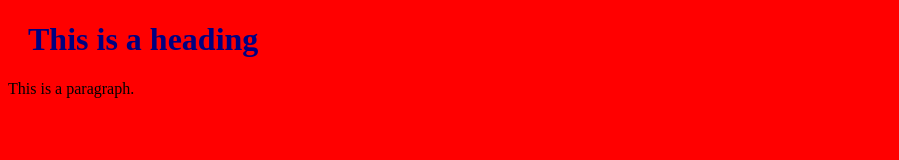
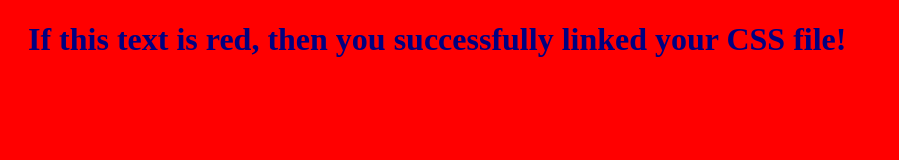
Before and after one commit to biswajeet163/test-fe, a plain HTML site: page index.html in a window 1280 px wide. Shown: the whole page, without its empty margins (0-899 px from the left). Drawn offline with Linux system fonts and the light colour scheme.

Commit message:
Update index.html

```diff
--- a/index.html
+++ b/index.html
@@ -1,12 +1,12 @@
 <!DOCTYPE html>
-<html>
-<head>
-<link rel="stylesheet" href="mycss.css">
-</head>
-<body>
-
-<h1>This is a heading</h1>
-<p>This is a paragraph.</p>
-
-</body>
+<html lang='en'>
+  <head>
+    <meta charset='UTF-8'/>
+    <title>Linking to CSS and JavaScript</title>
+    <link rel='stylesheet' href='mycss.css'>
+  </head>
+  <body>
+    <h1>If this text is red, then you successfully linked your CSS file!</h1>
+    <script src='myjs.js'></script>
+  </body>
 </html>
```
